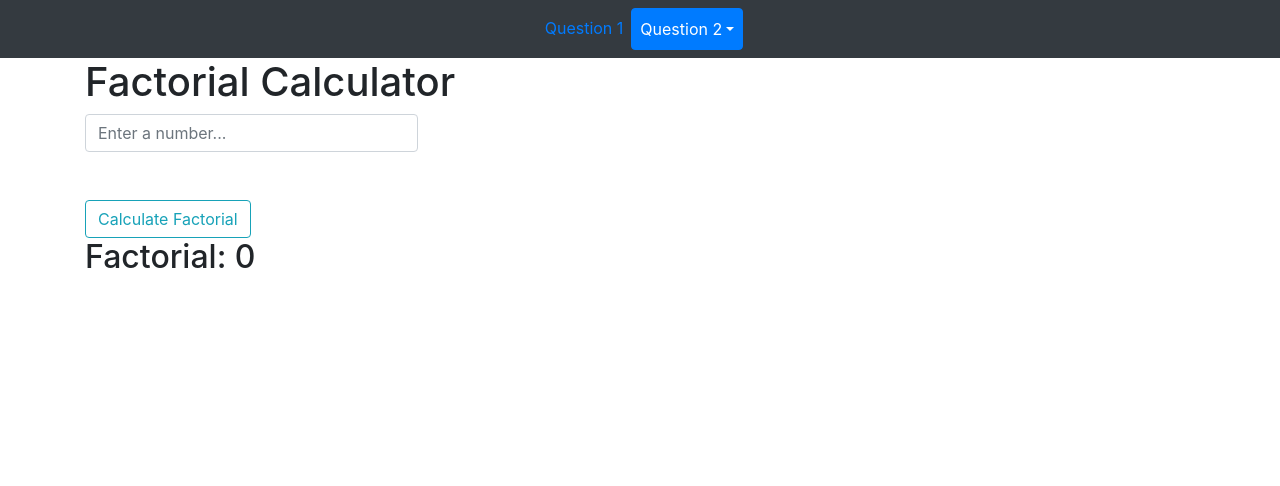
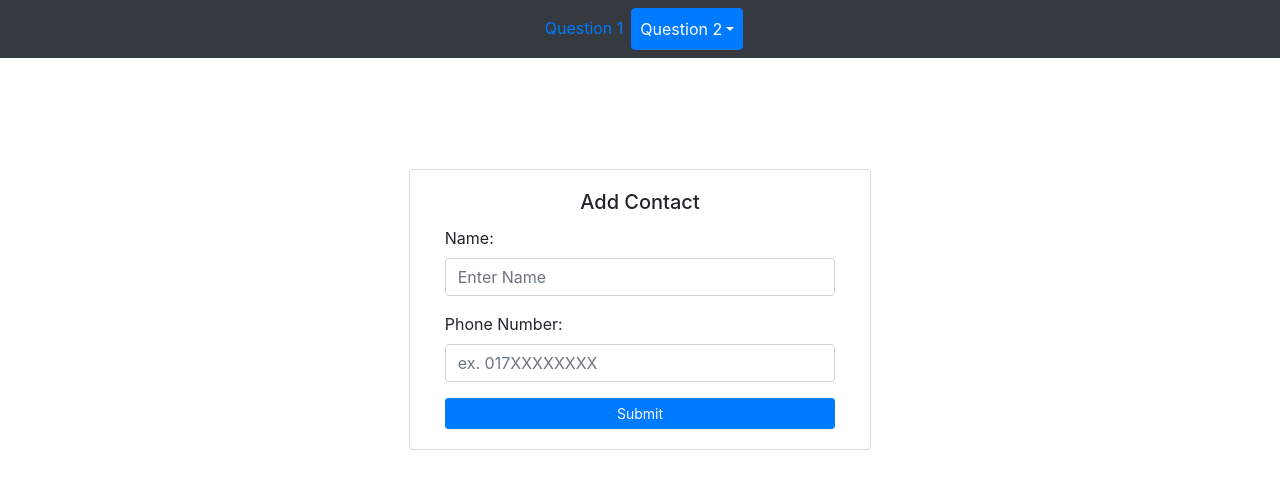
Before and after one commit to Xeron07/Spring-rain-test, a React (Create React App) app in the folder client/: page /add-contact in a window 1280 px wide. Shown: the top 486 px of the page. Built offline with nearby package versions, Linux system fonts and the light colour scheme.

Commit message:
contact add successful

```diff
--- a/client/package.json
+++ b/client/package.json
@@ -6,6 +6,7 @@
     "@testing-library/jest-dom": "^4.2.4",
     "@testing-library/react": "^9.5.0",
     "@testing-library/user-event": "^7.2.1",
+    "axios": "^0.20.0",
     "bootstrap": "^4.3.1",
     "http-proxy-middleware": "^1.0.5",
     "jquery": "^3.5.1",
--- a/client/src/component/About.jsx
+++ b/client/src/component/About.jsx
@@ -1,11 +1,37 @@
 /** @format */
 
 import React, { Component } from "react";
-
+import axios from "axios";
 class About extends Component {
   state = {};
+
+  componentDidMount=()=>{
+
+  }
+
   render() {
-    return <h1>About Page</h1>;
+    return (
+      <div className="container">
+
+<table class="table">
+  <thead>
+    <tr>
+      <th scope="col">Name</th>
+      <th scope="col">Phone Number</th>
+      <th scope="col">Operation</th>
+    </tr>
+  </thead>
+  <tbody>
+
+    </tbody>
+    </table>
+
+      </div>
+    );
+  }
+
+  renderData=()=>{
+
   }
 }
 
--- /dev/null
+++ b/client/src/component/AddContact.jsx
@@ -0,0 +1,95 @@
+import React, { Component } from "react";
+import axios from "axios";
+
+class AddContact extends Component {
+  state = {
+    name: "",
+    phoneNumber: "",
+  };
+  render() {
+    return (
+      <div className="container">
+        <div
+          className="card col-8 col-sm-6 col-md-5"
+          style={{ margin: "auto", marginTop: "10%" }}
+        >
+          <div className="card-body">
+            <div className="card-title">
+              <h5 style={{ textAlign: "center" }}>Add Contact</h5>
+            </div>
+            <form onSubmit={this.handleSubmit}>
+              <div className="form-group">
+                <label htmlFor="exampleInputName">Name:</label>
+                <input
+                  type="name"
+                  className="form-control"
+                  id="exampleInputName"
+                  placeholder="Enter Name"
+                  value={this.state.name}
+                  onChange={(eve) => this.handleChangeName(eve.target.value)}
+                  required
+                />
+              </div>
+              <div className="form-group">
+                <label htmlFor="inputPhoneNumber">Phone Number:</label>
+                <input
+                  type="tel"
+                  className="form-control"
+                  value={this.state.phoneNumber}
+                  id="inputPhoneNumber"
+                  pattern="[0][1][1-9][0-9]{8}"
+                  placeholder="ex. 017XXXXXXXX"
+                  onChange={(eve) =>
+                    this.handleChangePhoneNumber(eve.target.value)
+                  }
+                  required
+                />
+              </div>
+
+              <button
+                type="submit"
+                className="btn btn-primary btn-sm btn-block"
+              >
+                Submit
+              </button>
+            </form>
+          </div>
+        </div>
+      </div>
+    );
+  }
+
+  handleChangeName = (val) => {
+    this.setState({ name: val });
+  };
+
+  handleChangePhoneNumber = (val) => {
+    this.setState({ phoneNumber: val });
+  };
+
+  handleSubmit = (event) => {
+    const name = this.state.name;
+    const pn = this.state.phoneNumber;
+    if (/^\+?0?1[3456789][0-9]{8}\b/.test(pn)) {
+      axios
+        .post("/api/add", {
+          name: name,
+          phoneNumber: pn,
+        })
+        .then((res) => {
+          if (res.data.status) {
+            alert(res.data.msg);
+            this.setState({ name: "", phoneNumber: "" });
+          } else alert(res.data.msg);
+        })
+        .catch((err) => {
+          console.error(err);
+        });
+    } else {
+      alert("Enter a valid phone number");
+    }
+    event.preventDefault();
+  };
+}
+
+export default AddContact;
--- a/client/src/component/router.jsx
+++ b/client/src/component/router.jsx
@@ -1,10 +1,17 @@
 /** @format */
 
 import React, { Component } from "react";
-import { BrowserRouter as Router, Switch, Route, Link } from "react-router-dom";
+import {
+  BrowserRouter as Router,
+  Redirect,
+  Switch,
+  Route,
+  Link,
+} from "react-router-dom";
 
 import Home from "./Home";
 import About from "./About";
+import AddContact from "./AddContact";
 
 class Routing extends Component {
   state = {};
@@ -12,25 +19,26 @@ class Routing extends Component {
     return (
       <Router>
         <div>
-          <nav className='navbar navbar-expand-sm bg-dark justify-content-center'>
-            <ul className='navbar-nav'>
-              <li className='nav-item'>
-                <Link className='nav-link' to='/'>
+          <nav className="navbar navbar-expand-sm bg-dark justify-content-center">
+            <ul className="navbar-nav">
+              <li className="nav-item">
+                <Link className="nav-link" to="/">
                   Question 1
                 </Link>
               </li>
-              <li className='nav-item dropdown'>
+              <li className="nav-item dropdown">
                 <button
-                  className='nav-link btn btn-primary dropdown-toggle'
-                  id='navbardrop'
-                  data-toggle='dropdown'>
+                  className="nav-link btn btn-primary dropdown-toggle"
+                  id="navbardrop"
+                  data-toggle="dropdown"
+                >
                   Question 2
                 </button>
-                <div className='dropdown-menu'>
-                  <Link className='dropdown-item' to='/about'>
+                <div className="dropdown-menu">
+                  <Link className="dropdown-item" to="/contact">
                     All Contacts
                   </Link>
-                  <Link className='dropdown-item' to='#'>
+                  <Link className="dropdown-item" to="/add-contact">
                     Add Contact
                   </Link>
                 </div>
@@ -39,10 +47,14 @@ class Routing extends Component {
           </nav>
 
           <Switch>
-            <Route path='/about'>
+            <Redirect from="/contact" to="/contact/all" />
+            <Route exact path="/contact/all">
               <About />
             </Route>
-            <Route path='/'>
+            <Route exact path="/add-contact">
+              <AddContact />
+            </Route>
+            <Route exact path="/">
               <Home />
             </Route>
           </Switch>
```
Also changed, not shown: client/src/setupProxy.js (added, +10 -0 lines), 1 other file (tests, documents, lock files or other folders).
